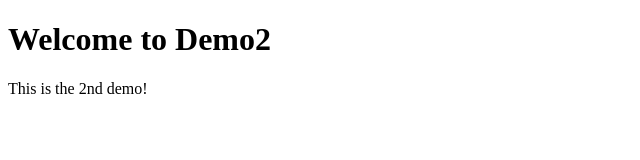
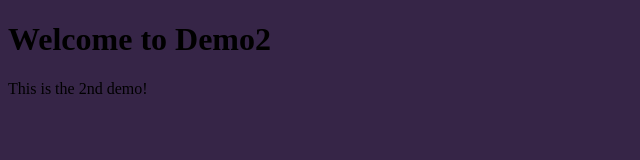
Before and after one commit to kiundraharville-prog/pr-demo2.0, a plain HTML site: page index.html in a window 1280 px wide. Shown: the whole page, without its empty margins (0-640 px from the left). Drawn offline with Linux system fonts and the light colour scheme.

Commit message:
add style sheet

```diff
--- a/index.html
+++ b/index.html
@@ -4,6 +4,7 @@
     <meta charset="UTF-8">
     <meta name="viewport" content="width=device-width, initial-scale=1.0">
     <title>Welcome</title>
+    <link rel="stylesheet" href="styles.css">
 </head>
 <body>
 
--- /dev/null
+++ b/styles.css
@@ -0,0 +1,3 @@
+body {
+    background-color: rgb(54, 37, 71);
+}
```
